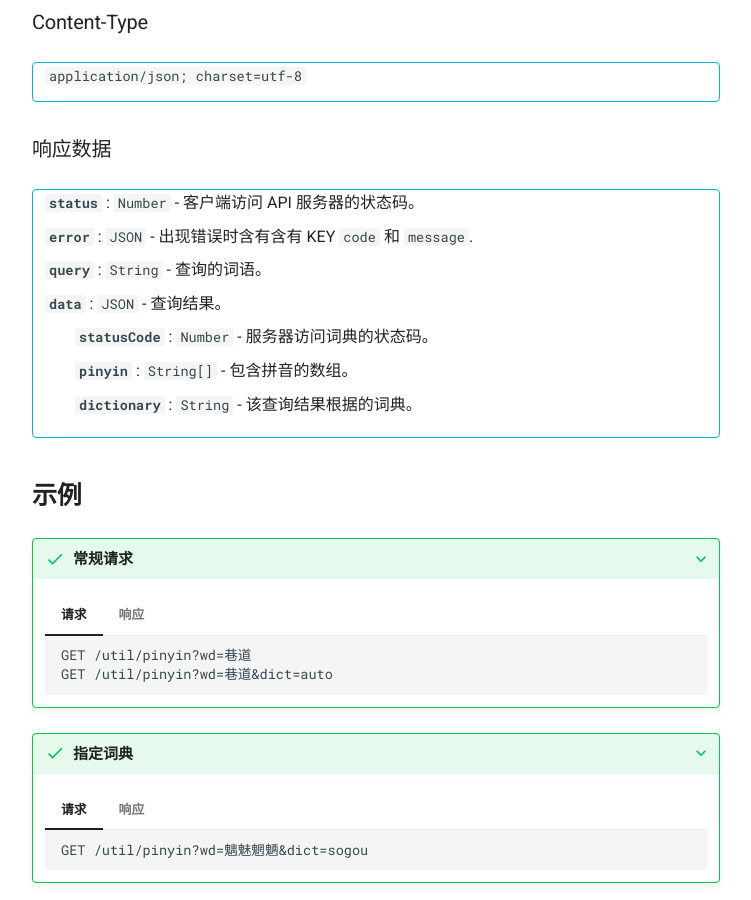
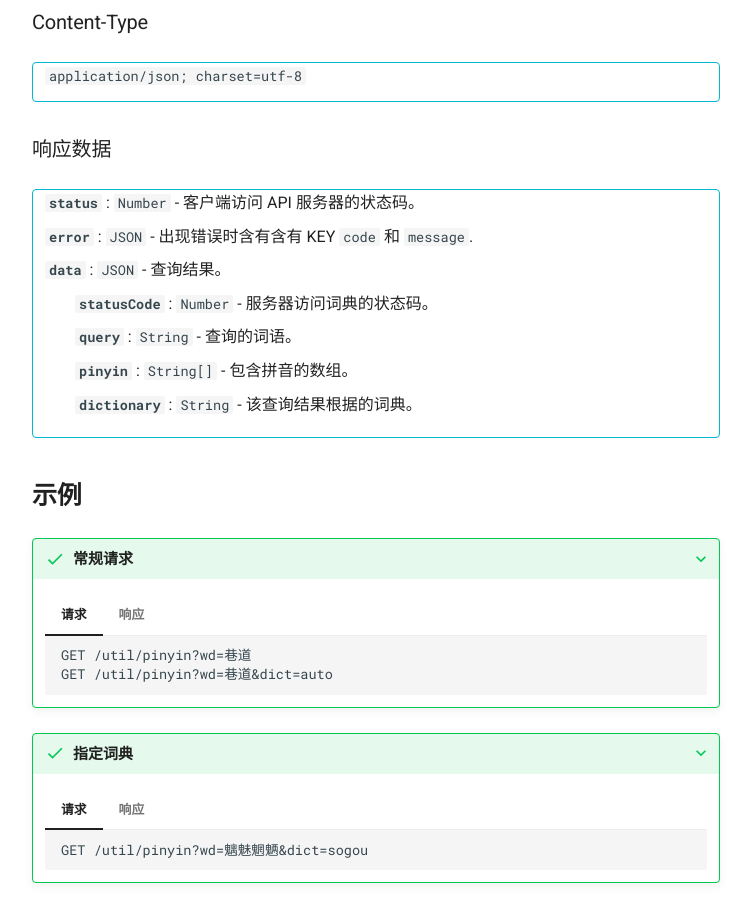
Before and after one commit to Cnily03/social-api, an MkDocs documentation site: the page built from docs/api/util/pinyin.md, in a window 1280 px wide and 900 px high, scrolled down 856 px. Shown: the whole window, without its empty margins (264-1015 px from the left). Built offline with MkDocs 1.6.1 and Material for MkDocs 9.7.7, drawn with Linux system fonts in a browser that asks for light colours; comment, search, counter and statistics services are not loaded.

```diff
--- a/docs/api/util/pinyin.md
+++ b/docs/api/util/pinyin.md
@@ -54,9 +54,9 @@ GET /util/pinyin
 
     - **`status`** : `Number` - 客户端访问 API 服务器的状态码。
     - **`error`** : `JSON` - 出现错误时含有含有 KEY `code` 和 `message`.
-    - **`query`** : `String` - 查询的词语。
     - **`data`** : `JSON` - 查询结果。
         - **`statusCode`** : `Number` - 服务器访问词典的状态码。
+        - **`query`** : `String` - 查询的词语。
         - **`pinyin`** : `String[]` -  包含拼音的数组。
         - **`dictionary`** : `String` - 该查询结果根据的词典。
 
@@ -80,11 +80,14 @@ GET /util/pinyin
 
         {
           "error": {},
-          "query": "巷道",
           "data": {
-              "pinyin": ["hàng dào", "xiàng dào"],
-              "dictionary": "baidu",
-              "statusCode": 200,
+            "query": "巷道",
+            "pinyin": [
+              "hàng dào",
+              "xiàng dào"
+            ],
+            "dictionary": "baidu",
+            "statusCode": 200
           },
           "status": 200
         }
@@ -107,8 +110,8 @@ GET /util/pinyin
 
         {
           "error": {},
-          "query": "魑魅魍魉",
           "data": {
+            "query": "魑魅魍魉",
             "pinyin": [
               "chī mèi wǎng liǎng"
             ],
@@ -139,8 +142,8 @@ GET /util/pinyin
             "code": "FAILED SEARCH",
             "message": "词典中检索不到词语「册逝」。"
           },
-          "query": "册逝",
           "data": {
+            "query": "册逝",
             "pinyin": [],
             "dictionary": "sogou",
             "statusCode": 200
```
Also changed, not shown: other parts of docs/api/util/pinyin.md (+2 -4 lines), 1 other file.
